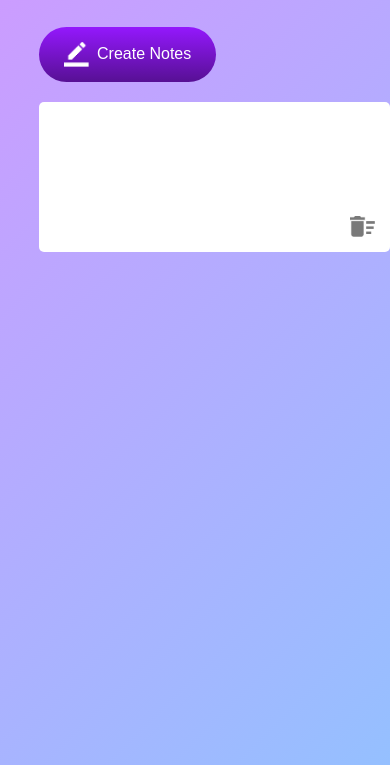
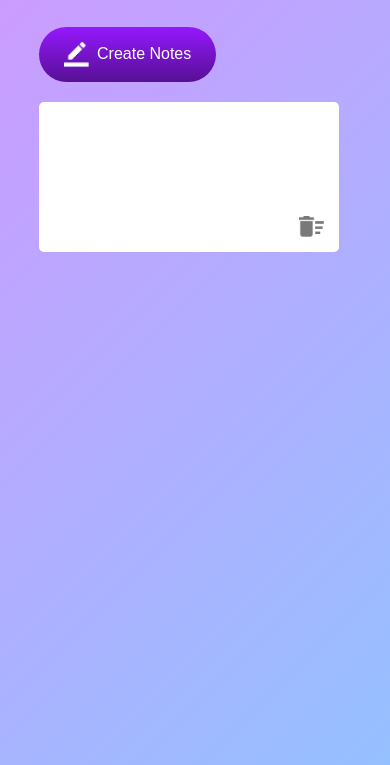
Before and after one commit to Samsonidze/Note-App, a plain HTML site: page index.html in a window 390 px wide. Both pictures are taken after a click on the button "Create Notes". Shown: the part 79-844 px from the top of the page. Drawn offline with Linux system fonts and the light colour scheme.

Commit message:
Add files via upload

```diff
--- a/style.css
+++ b/style.css
@@ -63,3 +63,11 @@
     right: 15px;
     cursor: pointer;
 }
+
+
+@media(max-width: 400px){
+    .input-box{
+        max-width: 300px;
+
+    }
+}
```
Also changed, not shown: script.js (line endings or trailing spaces).
